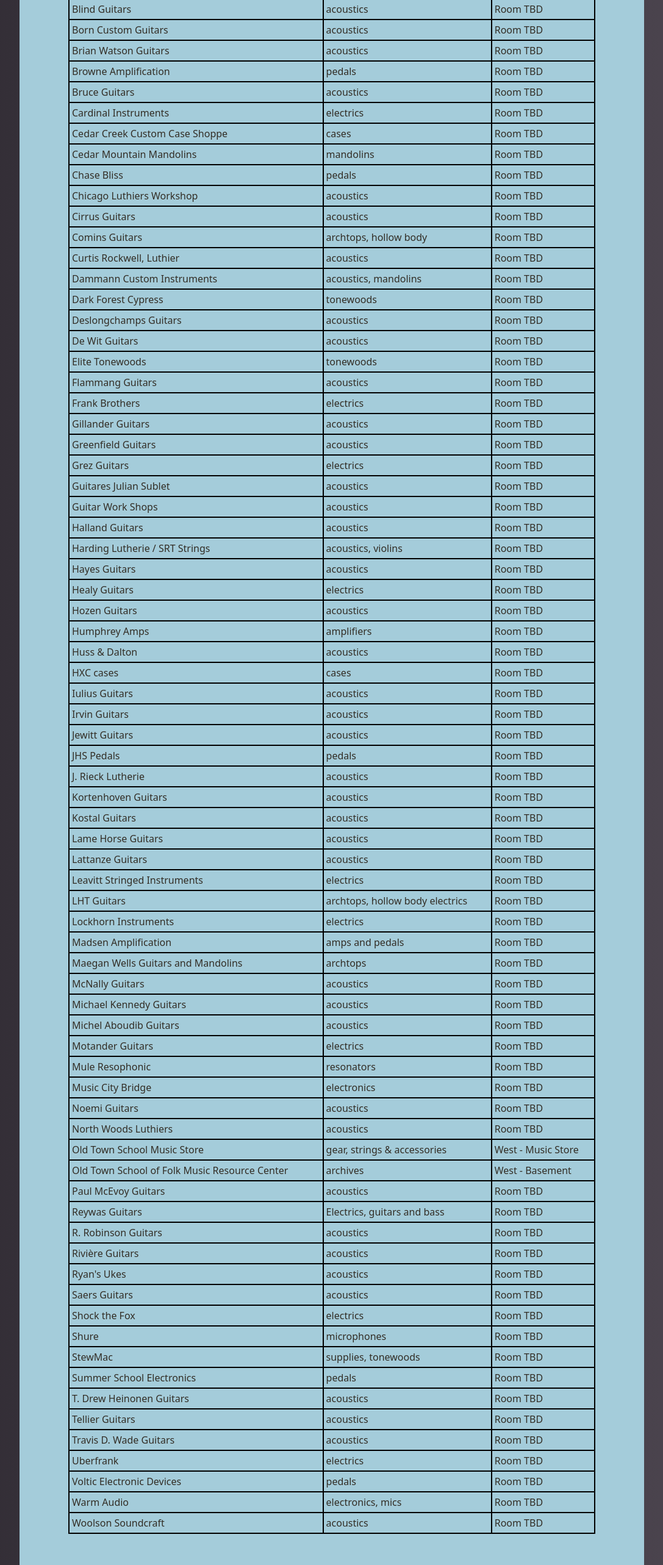
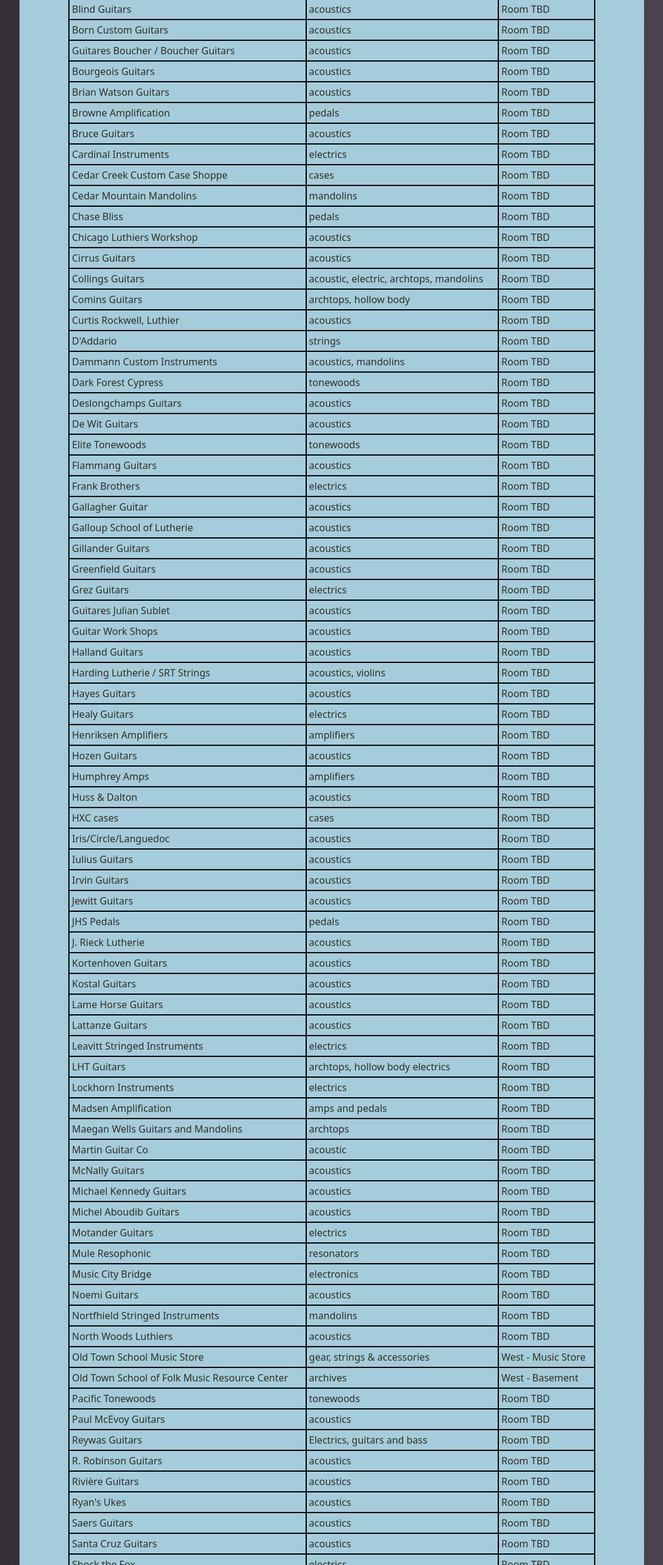
Before and after one commit to oldtownschool/fretboard-summit, a Next.js app: page /luthiers in a window 1280 px wide. Shown: the part 871-3437 px from the top of the page at 61% size, without its empty margins (96-1183 px from the left). Built offline with nearby package versions, Linux system fonts and the light colour scheme.

Commit message:
add sponsors to the exhibitor list

```diff
--- a/app/luthiers/page.js
+++ b/app/luthiers/page.js
@@ -90,6 +90,16 @@ export default function Luthiers() {
                 <td>Room TBD</td>
               </tr>
               <tr>
+                <td><Link href="https://boucherguitars.com/">Guitares Boucher / Boucher Guitars</Link></td>
+                <td>acoustics</td>
+                <td>Room TBD</td>
+              </tr>
+              <tr>
+                <td><Link href="https://bourgeoisguitars.com/">Bourgeois Guitars</Link></td>
+                <td>acoustics</td>
+                <td>Room TBD</td>
+              </tr>
+              <tr>
                 <td><Link href="https://www.brianwatsonguitars.com/">Brian Watson Guitars</Link></td>
                 <td>acoustics</td>
                 <td>Room TBD</td>
@@ -136,6 +146,11 @@ export default function Luthiers() {
                 <td>Room TBD</td>
               </tr>
               <tr>
+                <td><Link href="https://www.collingsguitars.com/">Collings Guitars</Link></td>
+                <td>acoustic, electric, archtops, mandolins</td>
+                <td>Room TBD</td>
+              </tr>
+              <tr>
                 <td><Link href="http://www.cominsguitars.com/">Comins Guitars</Link></td>
                 <td> archtops, hollow body</td>
                 <td>Room TBD</td>
@@ -143,6 +158,11 @@ export default function Luthiers() {
               <tr>
                 <td><Link href="http://www.curtisrockwellguitars.com">Curtis Rockwell, Luthier</Link></td>
                 <td>acoustics</td>
+                <td>Room TBD</td>
+              </tr>
+              <tr>
+                <td><Link href="https://www.daddario.com/">D'Addario</Link></td>
+                <td>strings</td>
                 <td>Room TBD</td>
               </tr>
               <tr>
@@ -178,6 +198,16 @@ export default function Luthiers() {
               <tr>
                 <td><Link href="https://www.frankbrothersguitars.com/">Frank Brothers</Link></td>
                 <td>electrics</td>
+                <td>Room TBD</td>
+              </tr>
+              <tr>
+                <td><Link href="https://gallagherguitar.com/">Gallagher Guitar</Link></td>
+                <td>acoustics</td>
+                <td>Room TBD</td>
+              </tr>
+              <tr>
+                <td><Link href="https://www.galloupguitars.com/">Galloup School of Lutherie</Link></td>
+                <td>acoustics</td>
                 <td>Room TBD</td>
               </tr>
               <tr>
@@ -226,6 +256,12 @@ export default function Luthiers() {
                 <td>Room TBD</td>
               </tr>
               <tr>
+                <td><Link href="https://www.henriksenamplifiers.com/">Henriksen Amplifiers</Link></td>
+                <td>amplifiers</td>
+                <td>Room TBD</td>
+              </tr>
+
+              <tr>
                 <td><Link href="https://www.hozenguitars.com/">Hozen Guitars</Link></td>
                 <td>acoustics</td>
                 <td>Room TBD</td>
@@ -244,6 +280,11 @@ export default function Luthiers() {
               <tr>
                 <td><Link href="http://hoffeecases.com">HXC cases</Link></td>
                 <td>cases</td>
+                <td>Room TBD</td>
+              </tr>
+              <tr>
+                <td><Link href="https://www.irisguitarcompany.com/">Iris/Circle/Languedoc</Link></td>
+                <td>acoustics</td>
                 <td>Room TBD</td>
               </tr>
               <tr>
@@ -317,6 +358,11 @@ export default function Luthiers() {
                 <td>Room TBD</td>
               </tr>
               <tr>
+                <td><Link href="https://www.martinguitar.com/">Martin Guitar Co</Link></td>
+                <td>acoustic</td>
+                <td>Room TBD</td>
+              </tr>
+              <tr>
                 <td><Link href="https://mcnallyguitars.com/">McNally Guitars</Link></td>
                 <td>acoustics</td>
                 <td>Room TBD</td>
@@ -352,6 +398,11 @@ export default function Luthiers() {
                 <td>Room TBD</td>
               </tr>
               <tr>
+                <td><Link href="https://www.northfieldinstruments.com/">Nortfhield Stringed Instruments</Link></td>
+                <td>mandolins</td>
+                <td>Room TBD</td>
+              </tr>
+              <tr>
                 <td><Link href="https://www.northwoodsluthiers.com">North Woods Luthiers</Link></td>
                 <td>acoustics</td>
                 <td>Room TBD</td>
@@ -365,6 +416,11 @@ export default function Luthiers() {
                 <td><Link href="https://www.oldtownschool.org/resourcecenter/">Old Town School of Folk Music Resource Center</Link></td>
                 <td>archives</td>
                 <td>West - Basement</td>
+              </tr>
+              <tr>
+                <td><Link href="https://pacificrimtonewoods.com/">Pacific Tonewoods</Link></td>
+                <td>tonewoods</td>
+                <td>Room TBD</td>
               </tr>
               <tr>
                 <td><Link href="https://www.instagram.com/paulmcevoyguitars/">Paul McEvoy Guitars</Link></td>
@@ -397,6 +453,11 @@ export default function Luthiers() {
                 <td>Room TBD</td>
               </tr>
               <tr>
+                <td><Link href="https://santacruzguitar.com/">Santa Cruz Guitars</Link></td>
+                <td>acoustics</td>
+                <td>Room TBD</td>
+              </tr>
+              <tr>
                 <td><Link href="https://shockthefox.com">Shock the Fox</Link></td>
                 <td>electrics</td>
                 <td>Room TBD</td>
@@ -418,6 +479,11 @@ export default function Luthiers() {
               </tr>
               <tr>
                 <td><Link href="https://www.heinonenguitars.com">T. Drew Heinonen Guitars</Link></td>
+                <td>acoustics</td>
+                <td>Room TBD</td>
+              </tr>
+              <tr>
+                <td><Link href="https://www.taylorguitars.com/">Taylor Guitars</Link></td>
                 <td>acoustics</td>
                 <td>Room TBD</td>
               </tr>
@@ -454,6 +520,11 @@ export default function Luthiers() {
               <tr>
                 <td><Link href="https://www.woolsonsoundcraft.com/">Woolson Soundcraft</Link></td>
                 <td>acoustics</td>
+                <td>Room TBD</td>
+              </tr>
+              <tr>
+                <td><Link href="https://usa.yamaha.com/products/musical_instruments/guitars_basses/index.html">Yamaha</Link></td>
+                <td>electric guitars</td>
                 <td>Room TBD</td>
               </tr>
             </tbody>
```
